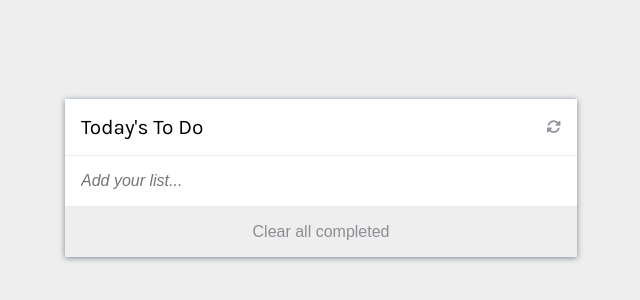
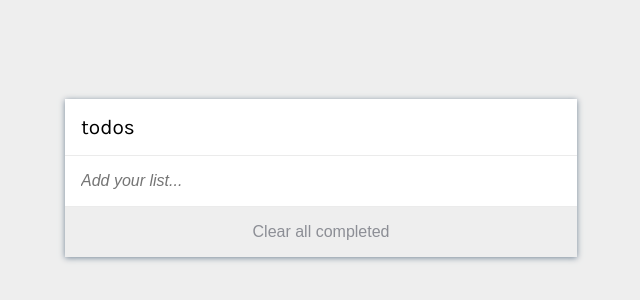
Before and after one commit to KanzaTahreem/To-Do-List, a website built with webpack: page src/index.html in a window 1280 px wide. Shown: the part 222-522 px from the top of the page, 319-959 px from the left. Built offline with nearby package versions, Linux system fonts and the light colour scheme; some icons are missing.

Commit message:
Update header

```diff
--- a/src/index.html
+++ b/src/index.html
@@ -16,8 +16,7 @@
   <body>
     <section class="wrapper">
       <header class="border-bottom">
-        <h1>Today's To Do</h1>
-        <i class="fa-solid fa-rotate"></i>
+        <h1>todos</h1>
       </header>
 
       <form class="border-bottom">
```
